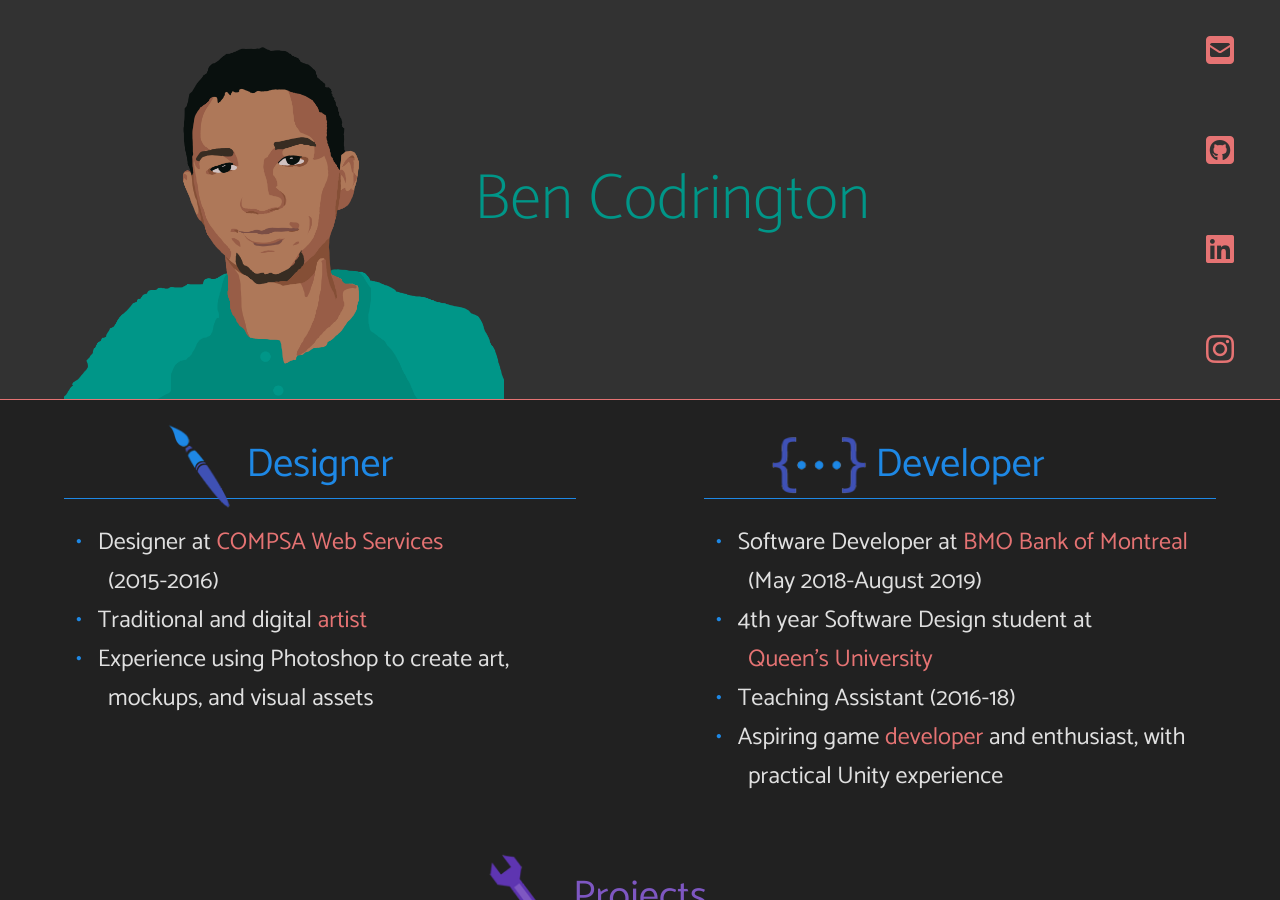
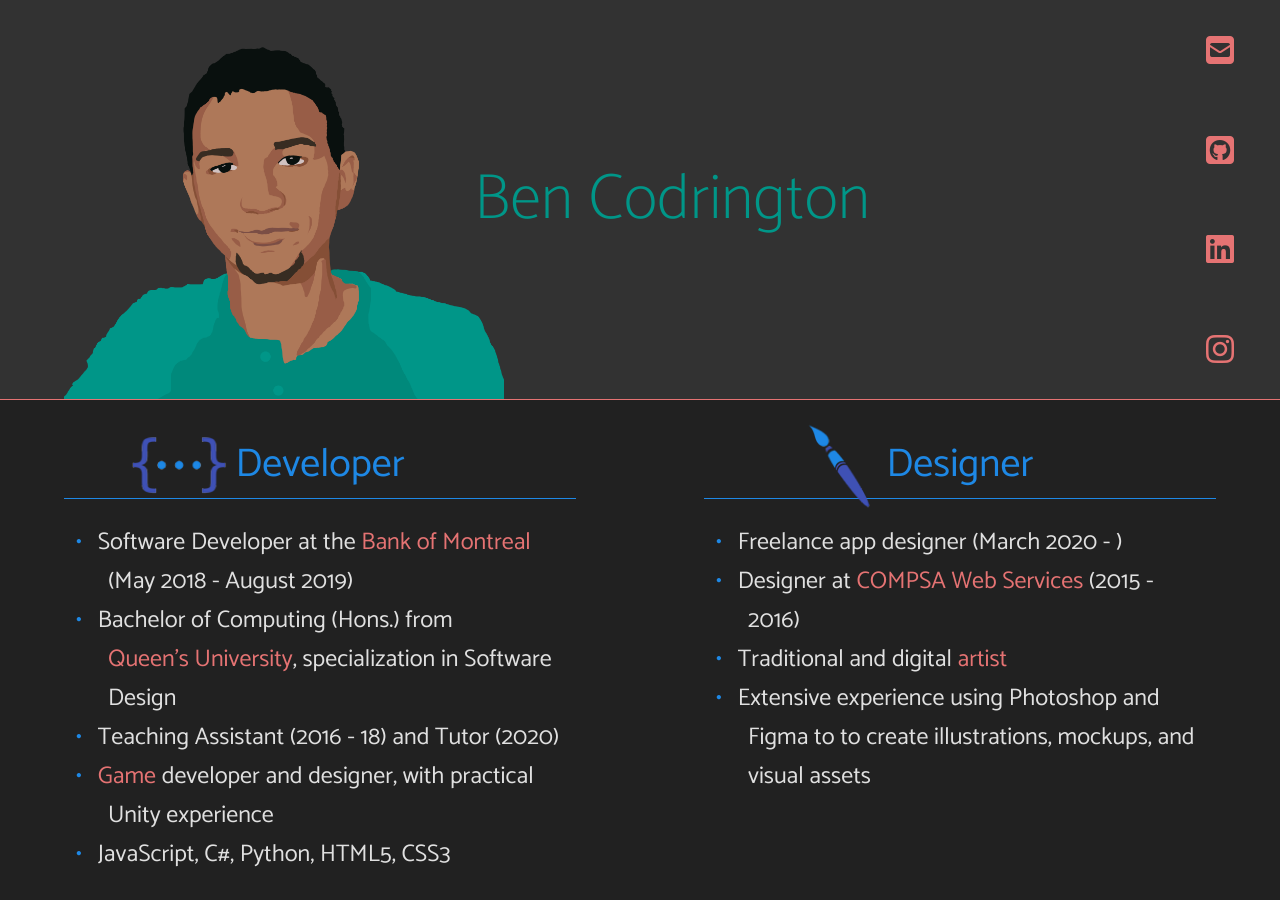
Before and after one commit to bencodrington/bencodrington, a Jekyll site: the page built from index.html, in a window 1280 px wide and 900 px high. Built offline with Jekyll 4.4.1, drawn with Linux system fonts in a browser that asks for light colours; nearby versions of some CDN libraries.

Commit message:
Update README to link to Ruby installer - Update roles.json to include recent work

```diff
--- a/_data/roles.json
+++ b/_data/roles.json
@@ -15,31 +15,13 @@
     },
     "minorRoles": [
         {
-            "title": "Designer",
-            "bullets": [
-                "Designer at <a href=\"http://compsawebservices.com/\">COMPSA Web Services</a><br>(2015-2016)",
-                "Traditional and digital <a href=\"https://www.instagram.com/bencodrington/\">artist</a>",
-                "Experience using Photoshop to create art, mockups, and visual assets"
-            ],
-            "imageSource": "assets/img/about/design-lowres.png",
-            "imageSourceSet": [
-                {
-                    "url": "assets/img/about/design-hires.png",
-                    "width": "250w"
-                }, {
-                    "url": "assets/img/about/design-maxres.png",
-                    "width": "500w"
-                }
-            ],
-            "altText": "Paintbrush Icon"
-        },
-        {
             "title": "Developer",
             "bullets": [
-                "Software Developer at <a href='https://www.bmo.com/main/personal'>BMO Bank of Montreal</a> (May 2018-August 2019)",
-                "4th year Software Design student at <a href=\"http://www.queensu.ca/\">Queen's University</a>",
-                "Teaching Assistant (2016-18)",
-                "Aspiring game <a href='https://projectbench.itch.io'>developer</a> and enthusiast, with practical Unity experience"
+                "Software Developer at the <a href='https://www.bmo.com/main/personal'>Bank of Montreal</a> (May 2018 - August 2019)",
+                "Bachelor of Computing (Hons.) from <a href=\"http://www.queensu.ca/\">Queen's University</a>, specialization in Software Design",
+                "Teaching Assistant (2016 - 18) and Tutor (2020)",
+                "<a href='https://projectbench.itch.io'>Game</a> developer and designer, with practical Unity experience",
+                "JavaScript, C#, Python, HTML5, CSS3"
             ],
             "imageSource": "assets/img/about/develop-lowres.png",
             "imageSourceSet": [
@@ -53,6 +35,26 @@
             ],
             "altText": "Programming Icon",
             "needsIconSpacing": true
+        },
+        {
+            "title": "Designer",
+            "bullets": [
+                "Freelance app designer (March 2020 - )",
+                "Designer at <a href=\"http://compsawebservices.com/\">COMPSA Web Services</a> (2015 - 2016)",
+                "Traditional and digital <a href=\"https://www.instagram.com/bencodrington/\">artist</a>",
+                "Extensive experience using Photoshop and Figma to to create illustrations, mockups, and visual assets"
+            ],
+            "imageSource": "assets/img/about/design-lowres.png",
+            "imageSourceSet": [
+                {
+                    "url": "assets/img/about/design-hires.png",
+                    "width": "250w"
+                }, {
+                    "url": "assets/img/about/design-maxres.png",
+                    "width": "500w"
+                }
+            ],
+            "altText": "Paintbrush Icon"
         }
     ]
 }
```
Also changed, not shown: README.md.
